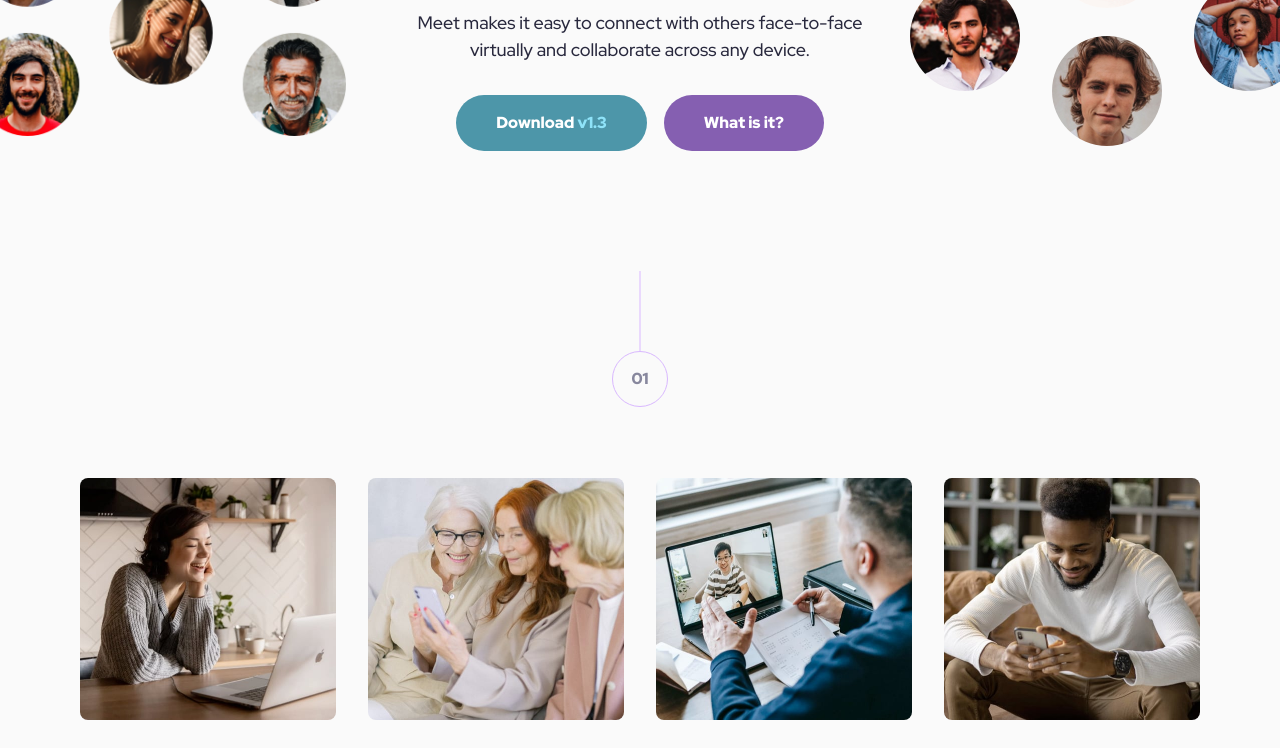
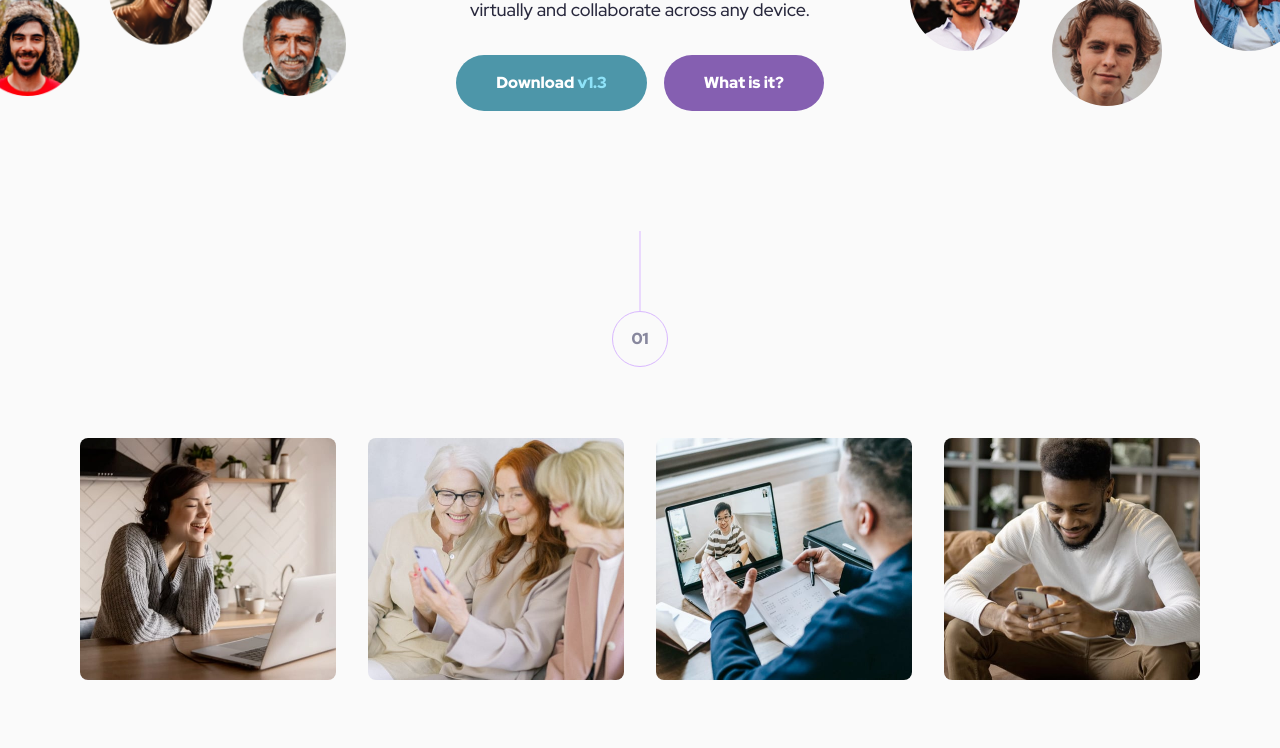
Before and after one commit to Jojo25011990/meet-landing-page, a website: page index.html in a window 1280 px wide. Shown: the part 375-1123 px from the top of the page. Drawn offline with Linux system fonts and the light colour scheme.

Commit message:
Remove margin top ( body )

```diff
--- a/sass/base/_base.scss
+++ b/sass/base/_base.scss
@@ -3,7 +3,7 @@
 body {
 	font-family: $family-primary;
 
-	margin: 4rem auto 0 auto;
+	margin: 0 auto;
 
 	background-color: $color-white;
 	color: $color-white;
```
Also changed, not shown: css/style.css.
